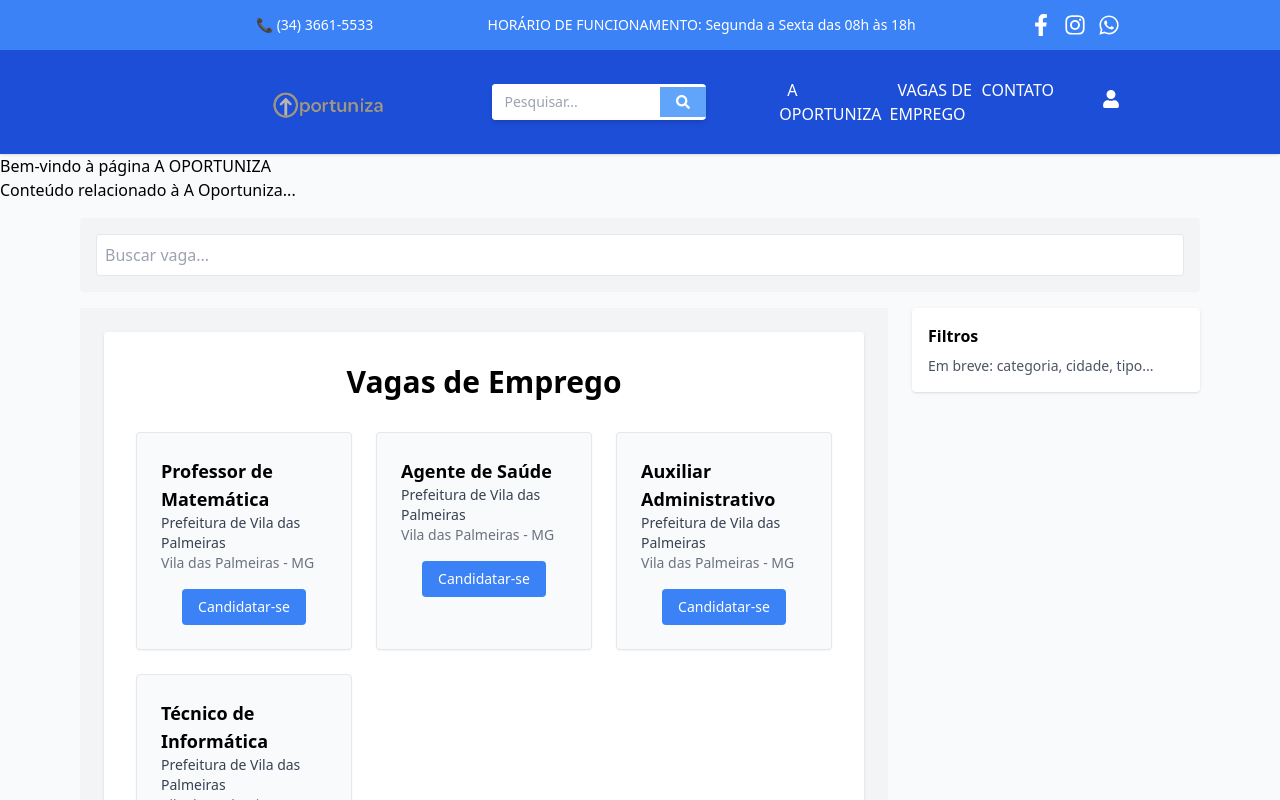
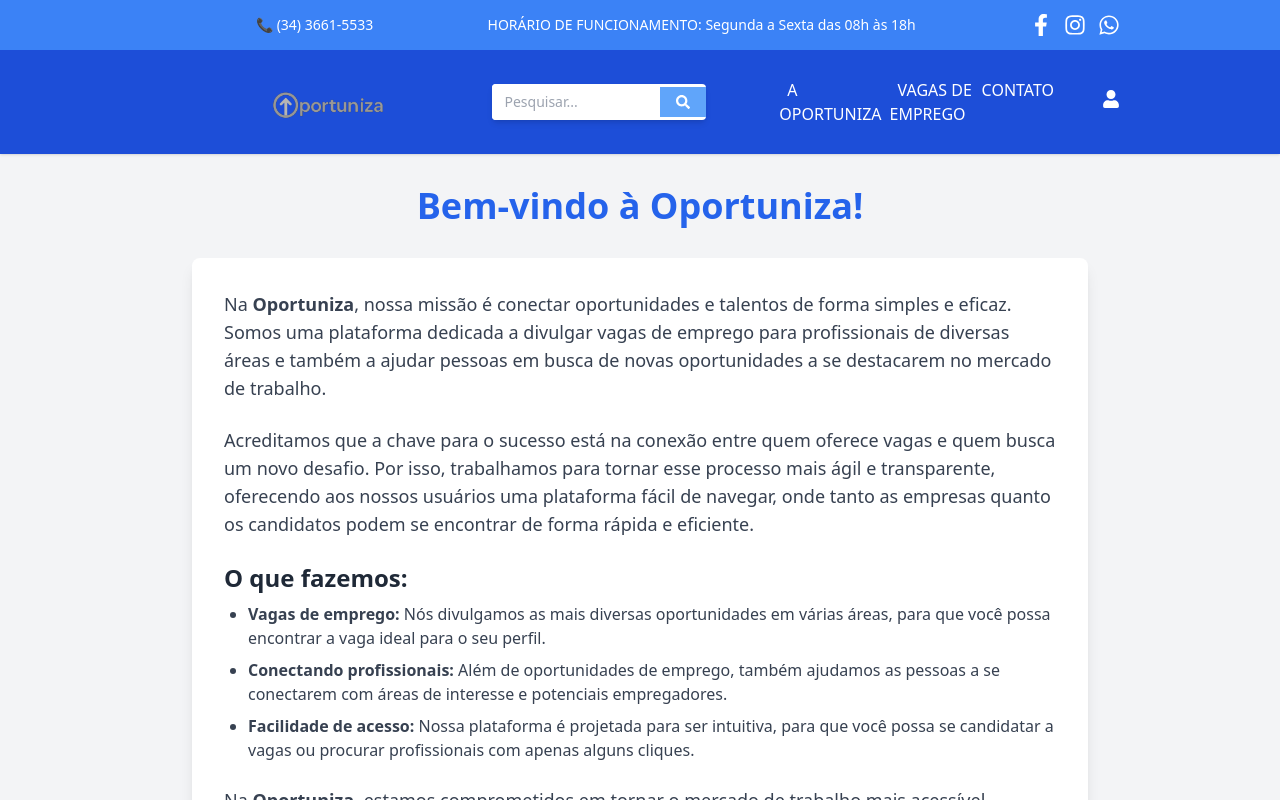
Before and after one commit to Adrianojunior13/Projeto-Integrador-4-Per-odo, a React (Vite) app: page /oportuniza in a window 1280 px wide. Shown: the top 800 px of the page. Built offline with nearby package versions, Linux system fonts and the light colour scheme.

Commit message:
feat: adiciona página Oportuniza com conteúdo descritivo e formatação aprimorada; refatora App para incluir layout principal e Sidebar; implementa Footer com links de redes sociais; ajusta configuração do Vite para remover alias desnecessário.

```diff
--- a/src/App.jsx
+++ b/src/App.jsx
@@ -13,20 +13,14 @@ function App() {
       {/* Cabeçalho */}
       <Header />
 
-      {/* Definindo as rotas */}
+      {/* Rotas */}
       <Routes>
-        <Route path="/" element={<Home />} /> {/* Página inicial */}
-        <Route path="/oportuniza" element={<OportunizaPage />} /> {/* Página A OPORTUNIZA */}
-        <Route path="/vagas" element={<VagasPage />} /> {/* Página VAGAS DE EMPREGO */}
-        <Route path="/contato" element={<ContatoPage />} /> {/* Página CONTATO */}
-      </Routes>
-
-      {/* Conteúdo principal */}
+        {/* Página inicial */}
+        <Route
+          path="/"
+          element={
             <main className="flex-1 max-w-6xl mx-auto p-4">
-        {/* Busca de empregos */}
               <JobSearch />
-
-        {/* Conteúdo principal + barra lateral */}
               <div className="flex flex-col md:flex-row gap-6 mt-4">
                 <div className="flex-1">
                   <Home />
@@ -36,6 +30,14 @@ function App() {
                 </div>
               </div>
             </main>
+          }
+        />
+
+        {/* Outras páginas */}
+        <Route path="/oportuniza" element={<OportunizaPage />} />
+        <Route path="/vagas" element={<VagasPage />} />
+        <Route path="/contato" element={<ContatoPage />} />
+      </Routes>
     </div>
   );
 }
--- /dev/null
+++ b/src/OportunizaPage.jsx
@@ -0,0 +1,12 @@
+import React from 'react'
+
+const OportunizaPage = () => {
+  return (
+    <div>
+      <h1>Bem-vindo à página A OPORTUNIZA</h1>
+      <p>Conteúdo relacionado à A Oportuniza...</p>
+    </div>
+  )
+}
+
+export default OportunizaPage
--- /dev/null
+++ b/src/components/Footer.jsx
@@ -0,0 +1,53 @@
+import { FaFacebookF, FaInstagram, FaWhatsapp } from "react-icons/fa";
+
+export default function Footer() {
+  const redesSociais = [
+    { href: "https://www.facebook.com", icon: <FaFacebookF size={20} /> },
+    { href: "https://www.instagram.com", icon: <FaInstagram size={20} /> },
+    { href: "https://wa.me/5511999999999", icon: <FaWhatsapp size={20} /> }
+  ];
+
+  return (
+    <footer>
+      {/* Seção Principal */}
+      <div className="bg-white text-gray-800 py-8">
+        <div className="max-w-6xl mx-auto px-4 flex flex-col md:flex-row justify-center items-center gap-6">
+          <div className="flex-1 flex flex-col gap-2 text-center">
+            <h3 className="text-lg font-bold">Oportuniza</h3>
+            <p>Av. Rosália Isaura Araújo, 275</p>
+            <p>Centro Administrativo</p>
+            <p>Vila das Palmeiras/MG</p>
+            <p>38.000-157</p>
+            <p>ouvidoria@oportuniza.com</p>
+            <p>(68) 3669-0503 • (68) 99257-0977</p>
+            <p>12h às 18h - Segunda a Sexta</p>
+          </div>
+        </div>
+      </div>
+
+      {/* Seção de Redes Sociais */}
+      <div className="bg-white py-4">
+        <div className="max-w-6xl mx-auto px-4 flex justify-center gap-6">
+          {redesSociais.map((rede, index) => (
+            <a
+              key={index}
+              href={rede.href}
+              target="_blank"
+              rel="noopener noreferrer"
+              className="hover:text-gray-500 transition transform hover:scale-125"
+            >
+              {rede.icon}
+            </a>
+          ))}
+        </div>
+      </div>
+
+      {/* Seção Inferior */}
+      <div className="bg-blue-400 text-white text-sm py-2">
+        <div className="max-w-6xl mx-auto px-4 flex justify-center items-center">
+          <p>&copy; {new Date().getFullYear()} Oportuniza. Todos os direitos reservados.</p>
+        </div>
+      </div>
+    </footer>
+  );
+}
--- a/src/components/Header.jsx
+++ b/src/components/Header.jsx
@@ -72,10 +72,10 @@ export default function Header() {
 
       {/* Linha principal do header */}
       <div className="flex justify-between items-center px-40 py-3 flex-wrap gap-y-4">
-        {/* Esquerda: Logo */}
-        <div className="ml-24 flex items-center">
+        {/* Esquerda: Logo com Link */}
+        <Link to="/" className="ml-24 flex items-center">
           <img src="/logo.png" alt="Logo Oportuniza" className="w-55 h-20" />
-        </div>
+        </Link>
 
         {/* Centro: Barra de pesquisa */}
         <div className="w-full md:w-1/3 flex justify-center">
--- a/src/main.jsx
+++ b/src/main.jsx
@@ -7,7 +7,7 @@ import App from "./App";
 const root = ReactDOM.createRoot(document.getElementById("root"));
 
 root.render(
-  <BrowserRouter> {/* Envolvendo todo o app com BrowserRouter */}
-    <App /> {/* App é renderizado dentro do Router */}
+  <BrowserRouter>
+    <App />
   </BrowserRouter>
 );
--- a/src/pages/OportunizaPage.jsx
+++ b/src/pages/OportunizaPage.jsx
@@ -1,12 +1,47 @@
-import React from 'react'
+import React from 'react';
 
 const OportunizaPage = () => {
   return (
-    <div>
-      <h1>Bem-vindo à página A OPORTUNIZA</h1>
-      <p>Conteúdo relacionado à A Oportuniza...</p>
+    <div className="flex flex-col items-center justify-center min-h-screen px-4 py-8 bg-gray-100">
+      <h1 className="text-4xl font-bold text-center text-blue-600 mb-8">
+        Bem-vindo à Oportuniza!
+      </h1>
+
+      <div className="max-w-4xl bg-white shadow-lg rounded-lg p-8">
+        <p className="text-lg text-gray-700 mb-6">
+          Na <strong>Oportuniza</strong>, nossa missão é conectar oportunidades e talentos de forma simples e eficaz. Somos uma plataforma dedicada a divulgar vagas de emprego para profissionais de diversas áreas e também a ajudar pessoas em busca de novas oportunidades a se destacarem no mercado de trabalho.
+        </p>
+
+        <p className="text-lg text-gray-700 mb-6">
+          Acreditamos que a chave para o sucesso está na conexão entre quem oferece vagas e quem busca um novo desafio. Por isso, trabalhamos para tornar esse processo mais ágil e transparente, oferecendo aos nossos usuários uma plataforma fácil de navegar, onde tanto as empresas quanto os candidatos podem se encontrar de forma rápida e eficiente.
+        </p>
+
+        <div className="mb-6">
+          <h2 className="text-2xl font-semibold text-gray-800 mb-2">O que fazemos:</h2>
+
+          <ul className="list-disc pl-6 text-gray-700">
+            <li className="mb-2">
+              <strong>Vagas de emprego:</strong> Nós divulgamos as mais diversas oportunidades em várias áreas, para que você possa encontrar a vaga ideal para o seu perfil.
+            </li>
+            <li className="mb-2">
+              <strong>Conectando profissionais:</strong> Além de oportunidades de emprego, também ajudamos as pessoas a se conectarem com áreas de interesse e potenciais empregadores.
+            </li>
+            <li className="mb-2">
+              <strong>Facilidade de acesso:</strong> Nossa plataforma é projetada para ser intuitiva, para que você possa se candidatar a vagas ou procurar profissionais com apenas alguns cliques.
+            </li>
+          </ul>
+        </div>
+
+        <p className="text-lg text-gray-700 mb-6">
+          Na <strong>Oportuniza</strong>, estamos comprometidos em tornar o mercado de trabalho mais acessível, facilitando a busca por empregos e a oferta de vagas, para que todos possam alcançar o seu próximo grande passo na carreira.
+        </p>
+
+        <p className="text-lg text-gray-700">
+          <strong>Junte-se a nós!</strong> Seja você um empregador em busca de talentos ou um candidato em busca da oportunidade certa, a <strong>Oportuniza</strong> é o seu ponto de partida para um futuro mais promissor.
+        </p>
+      </div>
     </div>
-  )
+  );
 }
 
-export default OportunizaPage
+export default OportunizaPage;
--- a/vite.config.js
+++ b/vite.config.js
@@ -3,11 +3,7 @@ import react from '@vitejs/plugin-react'
 
 // https://vite.dev/config/
 export default defineConfig({
-  resolve: {
-    alias: {
-      '@pages': '/src/pages',
-    },
-  },
+
   plugins: [react()],
  server: {
     host: '0.0.0.0',  // Isso permite que o Vite aceite conexões externas
```
Lines whose indentation alone changed are shown as unchanged.
